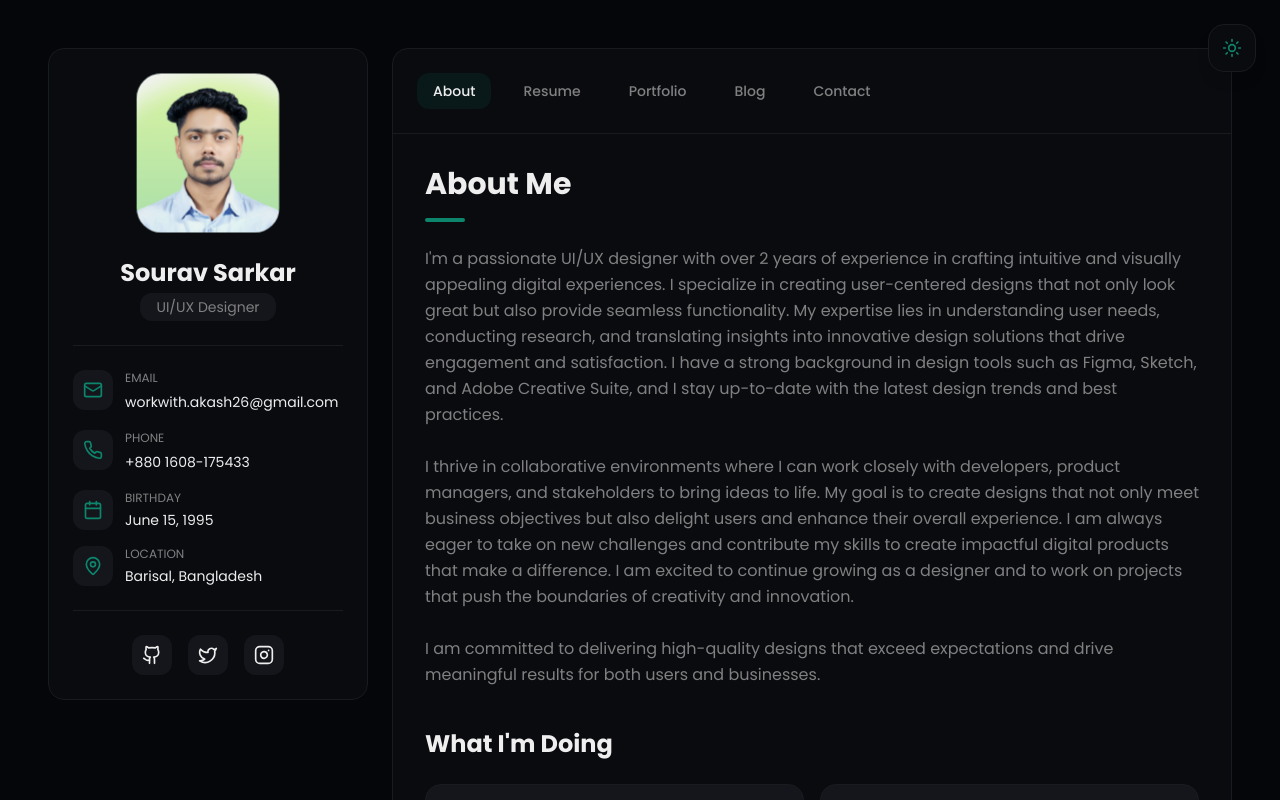
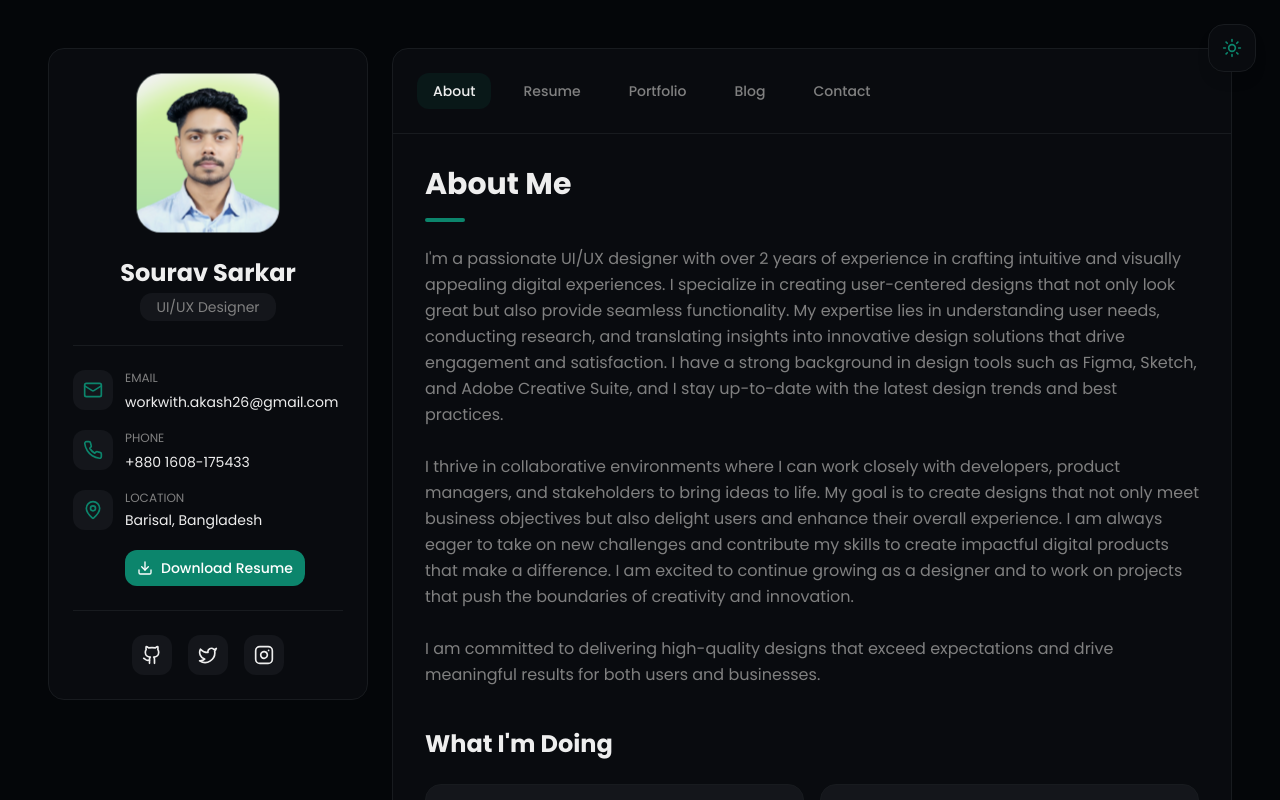
Before and after one commit to rhr3032/portfolio-of-sourav-uiux, a Next.js app: page / in a window 1280 px wide. Shown: the top 800 px of the page. Built offline with nearby package versions, Linux system fonts and the light colour scheme.

Commit message:
fix: add resume download link to profile sidebar and include resume URL in profile data

```diff
--- a/components/profile-sidebar.tsx
+++ b/components/profile-sidebar.tsx
@@ -1,4 +1,4 @@
-import { Mail, Phone, Calendar, MapPin } from 'lucide-react'
+import { Mail, Phone, MapPin, Download } from 'lucide-react'
 import { Github, Twitter, Instagram } from 'lucide-react'
 import { motion } from 'framer-motion'
 import { profileData } from '@/lib/portfolio-data'
@@ -93,21 +93,6 @@ export function ProfileSidebar({ data = profileData }: ProfileSidebarProps) {
         <motion.div
           initial={{ opacity: 0, y: 10 }}
           animate={{ opacity: 1, y: 0 }}
-          transition={{ duration: 0.24, delay: 0.34, ease: 'easeOut' }}
-          className="flex items-start gap-3"
-        >
-          <div className="w-10 h-10 rounded-lg bg-secondary flex items-center justify-center shrink-0">
-            <Calendar className="w-5 h-5 text-accent" />
-          </div>
-          <div className="flex-1">
-            <p className="text-xs text-muted-foreground uppercase mb-1">Birthday</p>
-            <p className="text-sm text-foreground">{data.birthday}</p>
-          </div>
-        </motion.div>
-
-        <motion.div
-          initial={{ opacity: 0, y: 10 }}
-          animate={{ opacity: 1, y: 0 }}
           transition={{ duration: 0.24, delay: 0.41, ease: 'easeOut' }}
           className="flex items-start gap-3"
         >
@@ -117,6 +102,14 @@ export function ProfileSidebar({ data = profileData }: ProfileSidebarProps) {
           <div className="flex-1">
             <p className="text-xs text-muted-foreground uppercase mb-1">Location</p>
             <p className="text-sm text-foreground">{data.location}</p>
+            <a
+              href={data.resumeUrl}
+              download
+              className="mt-5 inline-flex items-center gap-2 px-3 py-2 rounded-lg bg-accent text-white text-xs md:text-sm font-medium hover:opacity-90 transition-opacity"
+            >
+              <Download className="w-4 h-4 text-white" />
+              Download Resume
+            </a>
           </div>
         </motion.div>
       </div>
--- a/lib/portfolio-data.ts
+++ b/lib/portfolio-data.ts
@@ -6,6 +6,7 @@ export const profileData = {
   phone: '+880 1608-175433',
   birthday: 'June 15, 1995',
   location: 'Barisal, Bangladesh',
+  resumeUrl: '/resume.pdf',
   social: {
     github: 'https://github.com/johndoe',
     twitter: 'https://twitter.com/johndoe',
```
